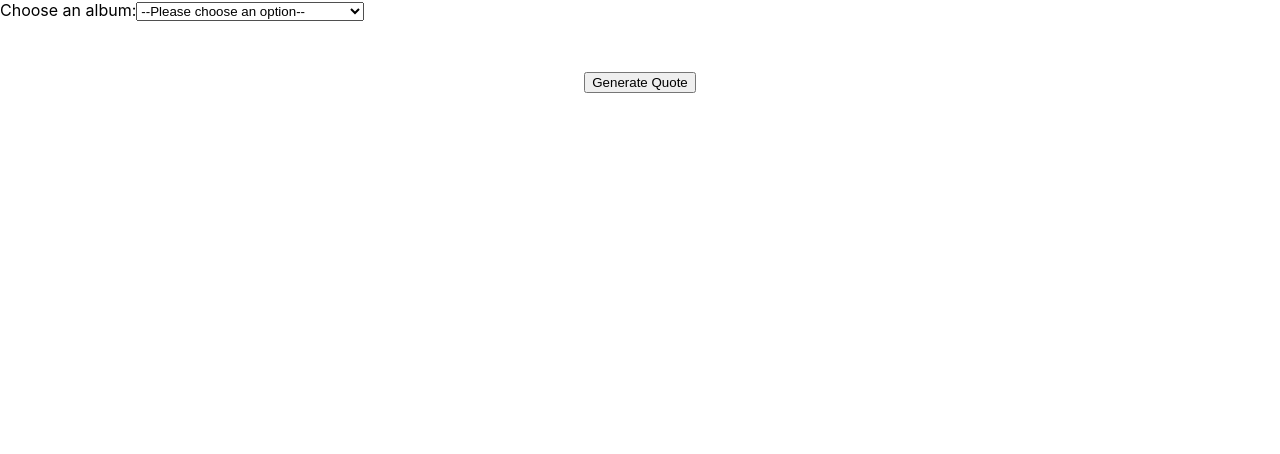
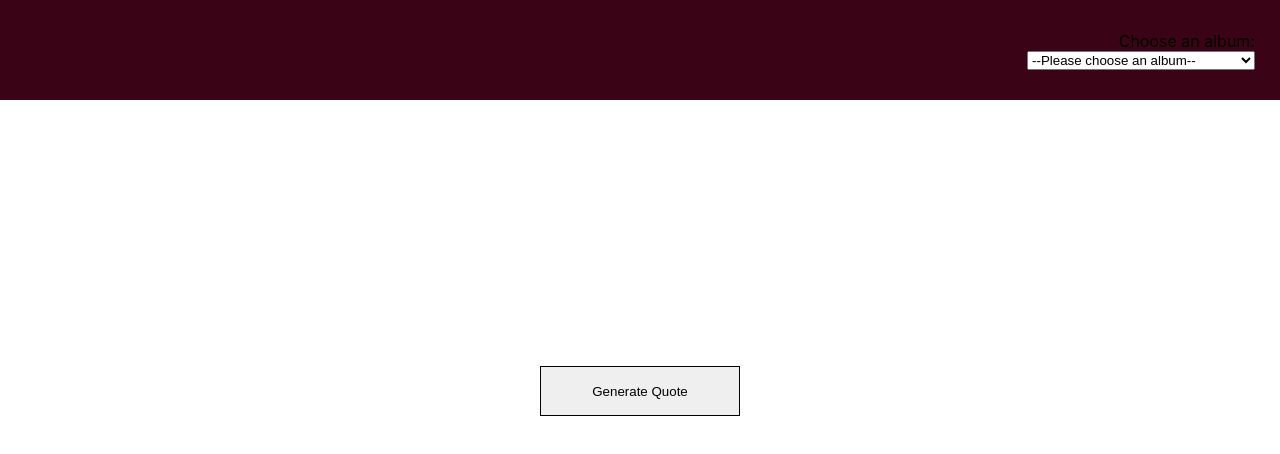
Before and after one commit to gregorcox/kanye-quotes, a React (Create React App) app: page / in a window 1280 px wide. Shown: the top 454 px of the page. Built offline with nearby package versions, Linux system fonts and the light colour scheme; no server answers.

Commit message:
change css class based on album state

```diff
--- a/src/App.css
+++ b/src/App.css
@@ -2,4 +2,90 @@
   margin: 50px 25vw;
   text-align: center;
 }
+
+.quote {
+  display: -webkit-box;
+  display: -ms-flexbox;
+  display: flex;
+  -webkit-box-align: center;
+      -ms-flex-align: center;
+          align-items: center;
+  -webkit-box-pack: center;
+      -ms-flex-pack: center;
+          justify-content: center;
+  height: 200px;
+}
+
+.button {
+  border: 1px solid black;
+  height: 50px;
+  width: 200px;
+  outline: none;
+  -webkit-box-shadow: none;
+          box-shadow: none;
+}
+
+.button:hover {
+  cursor: pointer;
+}
+
+.album-container {
+  display: -webkit-box;
+  display: -ms-flexbox;
+  display: flex;
+  -webkit-box-orient: vertical;
+  -webkit-box-direction: normal;
+      -ms-flex-direction: column;
+          flex-direction: column;
+  -webkit-box-pack: center;
+      -ms-flex-pack: center;
+          justify-content: center;
+  -webkit-box-align: end;
+      -ms-flex-align: end;
+          align-items: flex-end;
+  height: 100px;
+  padding: 0 25px;
+  -webkit-transition: all 0.2s ease-in-out;
+  transition: all 0.2s ease-in-out;
+}
+
+.album-container--college {
+  background: #3b0316;
+}
+
+.album-container--registration {
+  background: #331502;
+}
+
+.album-container--graduation {
+  background: #F30A91;
+}
+
+.album-container--heartbreak {
+  background: #CADFE0;
+}
+
+.album-container--fantasy {
+  background: #EF2341;
+}
+
+.album-container--throne {
+  background: #C3A77C;
+}
+
+.album-container--yeezus {
+  background: #C8EDF1;
+}
+
+.album-container--pablo {
+  background: #F69561;
+}
+
+.album-container--ye {
+  background: #42658E;
+}
+
+.album-container--ghosts {
+  background: #DD5E86;
+}
 /*# sourceMappingURL=App.css.map */
--- a/src/App.scss
+++ b/src/App.scss
@@ -1,5 +1,105 @@
+// Colour variables
+$college: #3b0316;
+$college2: #FED100;
+
+$registration: #331502;
+
+$graduation: #F30A91;
+$graduation2: #73328A;
+
+$heartbreak: #CADFE0;
+$heartbreak2: #FB1F00;
+
+$fantasy: #EF2341;
+$fantasy2: #F99958;
+
+$throne: #C3A77C;
+
+$yeezus: #C8EDF1;
+$yeezus2: #FE1D01;
+
+$pablo: #F69561;
+
+$ye: #42658E;
+$ye2: #17F141;
+
+$ghosts: #DD5E86;
+$ghosts2: #85BCC6;
+
 .quote-container {
     margin: 50px 25vw;
 
     text-align: center;
 }
+
+.quote {
+    display: flex;
+    align-items: center;
+    justify-content: center;
+    height: 200px;
+}
+
+.button {
+    border: 1px solid black;
+    height: 50px;
+    width: 200px;
+
+    outline: none;
+    box-shadow: none;
+
+    &:hover {
+        cursor: pointer;
+    }
+}
+
+.album-container {
+    display: flex;
+    flex-direction: column;
+    justify-content: center;
+    align-items: flex-end;
+    height: 100px;
+
+    padding: 0 25px;
+
+    transition: all 0.2s ease-in-out;
+
+    &--college {
+        background: $college;
+    }
+
+    &--registration {
+        background: $registration;
+    }
+
+    &--graduation {
+        background: $graduation;
+    }
+
+    &--heartbreak {
+        background: $heartbreak;
+    }
+
+    &--fantasy {
+        background: $fantasy;
+    }
+
+    &--throne {
+        background: $throne;
+    }
+
+    &--yeezus {
+        background: $yeezus;
+    }
+
+    &--pablo {
+        background: $pablo;
+    }
+
+    &--ye {
+        background: $ye;
+    }
+
+    &--ghosts {
+        background: $ghosts;
+    }
+}
--- a/src/containers/QuoteGenerator.js
+++ b/src/containers/QuoteGenerator.js
@@ -34,30 +34,33 @@ class QuoteGenerator extends React.Component {
     }
 
     render() {
+        const { album } = this.state;
+
         return(
             <div className="container">
 
-                <div>
+                <div className={`album-container album-container--${album}`}>
                     <label htmlFor="album-select">Choose an album:</label>
 
                     <select id="album-select" onChange={this.handleAlbumChage}>
-                        <option value="">--Please choose an option--</option>
+                        <option value="">--Please choose an album--</option>
                         <option value="college">The College Dropout</option>
                         <option value="registration">Late Registration</option>
                         <option value="graduation">Graduation</option>
-                        <option value="heatbreak">808s and Heartbreak</option>
+                        <option value="heartbreak">808s and Heartbreak</option>
                         <option value="fantasy">My Beautiful Dark Twisted Fantasy</option>
                         <option value="throne">Watch The Throne</option>
                         <option value="yeezus">Yeezus</option>
                         <option value="pablo">The Life of Pablo</option>
                         <option value="ye">Ye</option>
+                        <option value="ghosts">Ghosts</option>
                     </select>
                 </div>
 
                 <div className="quote-container">
-                    <p>{this.state.quote}</p>
+                    <p className="quote">{this.state.quote}</p>
 
-                    <button type="button" onClick={this.generateQuote}>Generate Quote</button>
+                    <button className="button" type="button" onClick={this.generateQuote}>Generate Quote</button>
                 </div>
 
             </div>
```
Also changed, not shown: 1 other file (tests, documents, lock files or other folders).
